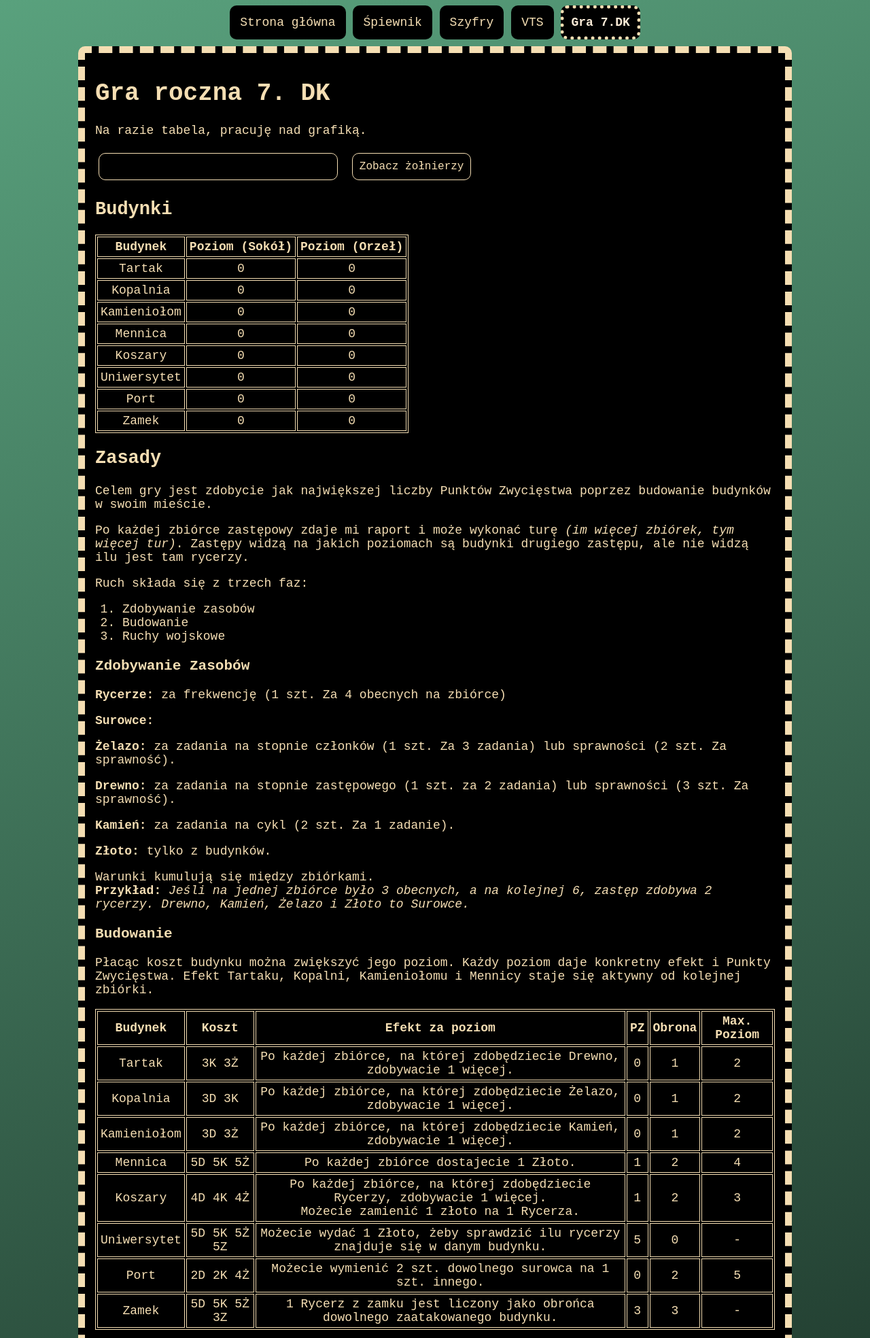
After one commit to UgaBuga1655/strona, a Flask app: page /scouting/gra in a window 1280 px wide. The commit adds this page. Shown: the top 1968 px of the page at 68% size. Run offline with Flask 3, Linux system fonts and the light colour scheme.

Commit message:
gra roczna

```diff
--- a/app.py
+++ b/app.py
@@ -19,6 +19,9 @@ app.register_blueprint(vts, url_prefix="/vts")
 from blueprints.szyfry.routes import szyfry
 app.register_blueprint(szyfry, url_prefix="/szyfry")
 
+from blueprints.scouting.routes import scouting
+app.register_blueprint(scouting, url_prefix="/scouting")
+
 if __name__ == "__main__":
     with app.app_context():
         db.create_all()
--- /dev/null
+++ b/blueprints/scouting/forms.py
@@ -0,0 +1,6 @@
+from flask_wtf import FlaskForm
+from wtforms import PasswordField, SubmitField
+
+class ViewSoldiersForm(FlaskForm):
+    password = PasswordField('Hasło')
+    submit = SubmitField('Zobacz żołnierzy')
--- /dev/null
+++ b/blueprints/scouting/routes.py
@@ -0,0 +1,40 @@
+from flask import Blueprint, render_template
+from .forms import ViewSoldiersForm
+
+
+scouting = Blueprint('scouting', __name__, template_folder='templates', static_folder='static')
+budynki = [
+    ['Tartak', 0, 0, 0, 0],
+    ['Kopalnia', 0, 0, 0, 0],
+    ['Kamieniołom', 0, 0, 0, 0],
+    ['Mennica', 0, 0, 0, 0],
+    ['Koszary', 0, 0, 0, 0],
+    ['Uniwersytet', 0, 0, 0, 0],
+    ['Port', 0, 0, 0, 0],
+    ['Zamek', 0, 0, 0, 0],
+]
+
+zasoby = {
+    'Sokół' : {
+        'D': 0, 'K' : 0, 'Ż': 0, 'Z' : 0
+    },
+    'Orzeł' : {
+        'D': 0, 'K' : 0, 'Ż': 0, 'Z' : 0
+    }
+}
+
+
+@scouting.route('/gra', methods=['GET', 'POST'])
+def gra():
+    form = ViewSoldiersForm()
+    if form.validate_on_submit():
+        print(form.password.data)
+        if form.password.data == 'Oclaf':
+            return render_template('gra.html', active_tab="gra",
+                                   budynki=budynki, form=form,
+                                   view='sokół', zasoby=zasoby['Sokół'])
+        if form.password.data == 'Aliuqa':
+            return render_template('gra.html', active_tab="gra",
+                                   budynki=budynki, form=form,
+                                   view='orzeł', zasoby=zasoby['Orzeł'])
+    return render_template('gra.html', active_tab="gra", budynki=budynki, form = form)
--- /dev/null
+++ b/blueprints/scouting/static/css/scouting.css
@@ -0,0 +1,8 @@
+table, th, td {
+    border: 1px solid wheat;
+    text-align: center;
+}
+
+th, td {
+    padding: 4px;
+}
--- /dev/null
+++ b/blueprints/scouting/templates/gra.html
@@ -0,0 +1,168 @@
+{% extends "base.html" %}
+
+{% block title %}Gra{% endblock %}
+{% block css %}
+<link rel="stylesheet" href="{{ url_for('.static', filename='css/scouting.css') }}">
+{% endblock %}
+
+{% block content %}
+    <h1>Gra roczna 7. DK</h1>
+    <p>Na razie tabela, pracuję nad grafiką.</p>
+    <form method="POST" action="{{ url_for('scouting.gra') }}">
+        {{ form.csrf_token }}
+        {{ form.password(size=32) }} {{ form.submit() }}
+    </form>
+    <h2>Budynki</h2>
+    <table >
+        <tr>
+            <th>Budynek</th>
+            <th>Poziom (Sokół)</th>
+            <th>Poziom (Orzeł)</th>
+            {% if view=='sokół' %}
+            <th>Żołnierze (Sokół)</th>
+            {% endif %}
+            {% if view=='orzeł' %}
+            <th>Żołnierze (Orzeł)</th>
+            {% endif %}
+        </tr>
+        {% for budynek in budynki %}
+        <tr>
+            <td>{{ budynek[0] }}</td>
+            <td>{{ budynek[1] }}</td>
+            <td>{{ budynek[2] }}</td>
+            {% if view=='sokół' %}
+            <td>{{ budynek[3] }}</td>
+            {% endif %}
+            {% if view=='orzeł' %}
+            <td>{{ budynek[4] }}</td>
+            {% endif %}
+        </tr>
+        {% endfor %}
+    </table>
+    {% if zasoby %}
+    <h2>Zasoby</h2>
+    <table>
+        <tr>
+            <th>Drewno</th>
+            <th>Kamień</th>
+            <th>Żelazo</th>
+            <th>Złoto</th>
+        </tr>
+        <tr>
+            <td>{{ zasoby['D'] }}</td>
+            <td>{{ zasoby['K'] }}</td>
+            <td>{{ zasoby['Ż'] }}</td>
+            <td>{{ zasoby['Z'] }}</td>
+        </tr>
+    </table>
+    {% endif %}
+    <h2>Zasady</h2>
+    <p>Celem gry jest zdobycie jak największej liczby Punktów Zwycięstwa poprzez budowanie budynków w swoim mieście. </p>
+    <p>Po każdej zbiórce zastępowy zdaje mi raport i może wykonać turę <i>(im więcej zbiórek, tym więcej tur)</i>. Zastępy widzą na jakich poziomach są budynki drugiego zastępu, ale nie widzą ilu jest tam rycerzy. </p>
+    <p>Ruch składa się z trzech faz: </p>
+    <ol>
+        <li>Zdobywanie zasobów </li>
+        <li>Budowanie </li>
+        <li>Ruchy wojskowe </li>
+    </ol>
+    <h3>Zdobywanie Zasobów</h3>
+    <p><b>Rycerze:</b> za frekwencję (1 szt. Za 4 obecnych na zbiórce)</p>
+    <p><b>Surowce:</b></p>
+    <p><b>Żelazo:</b> za zadania na stopnie członków (1 szt. Za 3 zadania) lub sprawności (2 szt. Za sprawność).</p>
+    <p><b>Drewno:</b> za zadania na stopnie zastępowego (1 szt. za 2 zadania) lub sprawności (3 szt. Za sprawność).</p>
+    <p><b>Kamień:</b> za zadania na cykl (2 szt. Za 1 zadanie).</p>
+    <p><b>Złoto: </b> tylko z budynków.</p>
+    <p>Warunki kumulują się między zbiórkami. <br>
+    <b>Przykład:</b><i> Jeśli na jednej zbiórce było 3 obecnych, a na kolejnej 6, zastęp zdobywa 2 rycerzy. Drewno, Kamień, Żelazo i Złoto to Surowce.</i></p>
+    <h3>Budowanie</h3>
+    <p>Płacąc koszt budynku można zwiększyć jego poziom. Każdy poziom daje konkretny efekt i Punkty Zwycięstwa. Efekt Tartaku, Kopalni, Kamieniołomu i Mennicy staje się aktywny od kolejnej zbiórki. </p>
+    <table>
+        <tr>
+            <th>Budynek</th>
+            <th>Koszt</th>
+            <th>Efekt za poziom</th>
+            <th>PZ</th>
+            <th>Obrona</th>
+            <th>Max. Poziom</th>
+        </tr>
+        <tr>
+            <td>Tartak</td>
+            <td>3K 3Ż</td>
+            <td>Po każdej zbiórce, na której zdobędziecie Drewno, zdobywacie 1 więcej.</td>
+            <td>0</td>
+            <td>1</td>
+            <td>2</td>
+        </tr>
+        <tr>
+            <td>Kopalnia</td>
+            <td>3D 3K</td>
+            <td>Po każdej zbiórce, na której zdobędziecie Żelazo, zdobywacie 1 więcej.</td>
+            <td>0</td>
+            <td>1</td>
+            <td>2</td>
+        </tr>
+        <tr>
+            <td>Kamieniołom</td>
+            <td>3D 3Ż</td>
+            <td>Po każdej zbiórce, na której zdobędziecie Kamień, zdobywacie 1 więcej.</td>
+            <td>0</td>
+            <td>1</td>
+            <td>2</td>
+        </tr>
+        <tr>
+            <td>Mennica</td>
+            <td>5D 5K 5Ż</td>
+            <td>Po każdej zbiórce dostajecie 1 Złoto.</td>
+            <td>1</td>
+            <td>2</td>
+            <td>4</td>
+        </tr>
+        <tr>
+            <td>Koszary</td>
+            <td>4D 4K 4Ż</td>
+            <td>Po każdej zbiórce, na której zdobędziecie Rycerzy, zdobywacie 1 więcej. <br>
+                Możecie zamienić 1 złoto na 1 Rycerza. </td>
+            <td>1</td>
+            <td>2</td>
+            <td>3</td>
+        </tr>
+        <tr>
+            <td>Uniwersytet</td>
+            <td>5D 5K 5Ż 5Z</td>
+            <td>Możecie wydać 1 Złoto, żeby sprawdzić ilu rycerzy znajduje się w danym budynku.</td>
+            <td>5</td>
+            <td>0</td>
+            <td>-</td>
+        </tr>
+        <tr>
+            <td>Port</td>
+            <td>2D 2K 4Ż</td>
+            <td>Możecie wymienić 2 szt. dowolnego surowca na 1 szt. innego.</td>
+            <td>0</td>
+            <td>2</td>
+            <td>5</td>
+        </tr>
+        <tr>
+            <td>Zamek</td>
+            <td>5D 5K 5Ż 3Z</td>
+            <td>1 Rycerz z zamku jest liczony jako obrońca dowolnego zaatakowanego budynku.</td>
+            <td>3</td>
+            <td>3</td>
+            <td>-</td>
+        </tr>
+    </table>
+    <p><i><b>Przykład:</b> Jeśli macie Port na poziomie 3, możecie wykonać 3 wymiany.</i></p>
+    <h3>Ruchy wojskowe</h3>
+    <p>Rycerzy można dowolnie ustawiać we wszystkich wybudowanych budynkach. Można przemieszczać żołnierzy już wystawionych na planszy i wystawiać zdobytych w poprzednich turach. Można też wysłać dowolną liczbę rycerzy na wojnę. Koszt wyruszenia na wojnę to 2D 2Ż 2Z. Zastępowy wybiera, który budynek chce zaatakować. Następnie obliczane są siły ataku i obrony </p>
+    <p>Aby atakujący wygrał, siła ataku musi być o 2 większa od siły obrony. </p>
+    <p><b>Siła ataku</b></p>
+    <p>Liczba atakujących Rycerzy + rzut kością za każdego rycerza. Każde 5 lub 6 zwiększa siłę ataku o 1.</p>
+    <p><b>Siła obrony</b></p>
+    <p>Obrona * Poziom budynku + Liczba broniących Rycerzy + rzut kością za każdego rycerza. Każde 5 lub 6 zwiększa siłę ataku o 1. </p>
+    <p><b>Obliczanie strat</b></p>
+    <p>Gdy wygrywa broniący, giną wszyscy atakujący rycerze. Ginie też połowa broniących rycerzy, zaokrąglając w dół. W pierwszej kolejności giną rycerze z Zamku.</p>
+    <p>Gdy wygrywa atakujący, giną wszyscy broniący rycerze. Atakujący traci tyle samo rycerzy. Jeśli żaden rycerz nie bronił budynku, atakujący traci 1 rycerza. Budynek traci jeden poziom. </p>
+    <p>Jeśli atakujący wygra atak, może zaatakować kolejny budynek. Jeśli nie, rozkłada dowolnie pozostałych rycerzy w swoim mieście.</p>
+
+
+{% endblock %}
--- a/templates/base.html
+++ b/templates/base.html
@@ -14,6 +14,7 @@
     <a id="a-spiewnik" href="/spiewnik">Śpiewnik</a>
     <a id="a-szyfry" href="/szyfry">Szyfry</a>
     <a id="a-vts" href="/vts">VTS</a>
+    <a id="a-gra" href="/scouting/gra">Gra 7.DK</a>
 </header>
 <body>
     <div id="content" class="wrapper">
```
